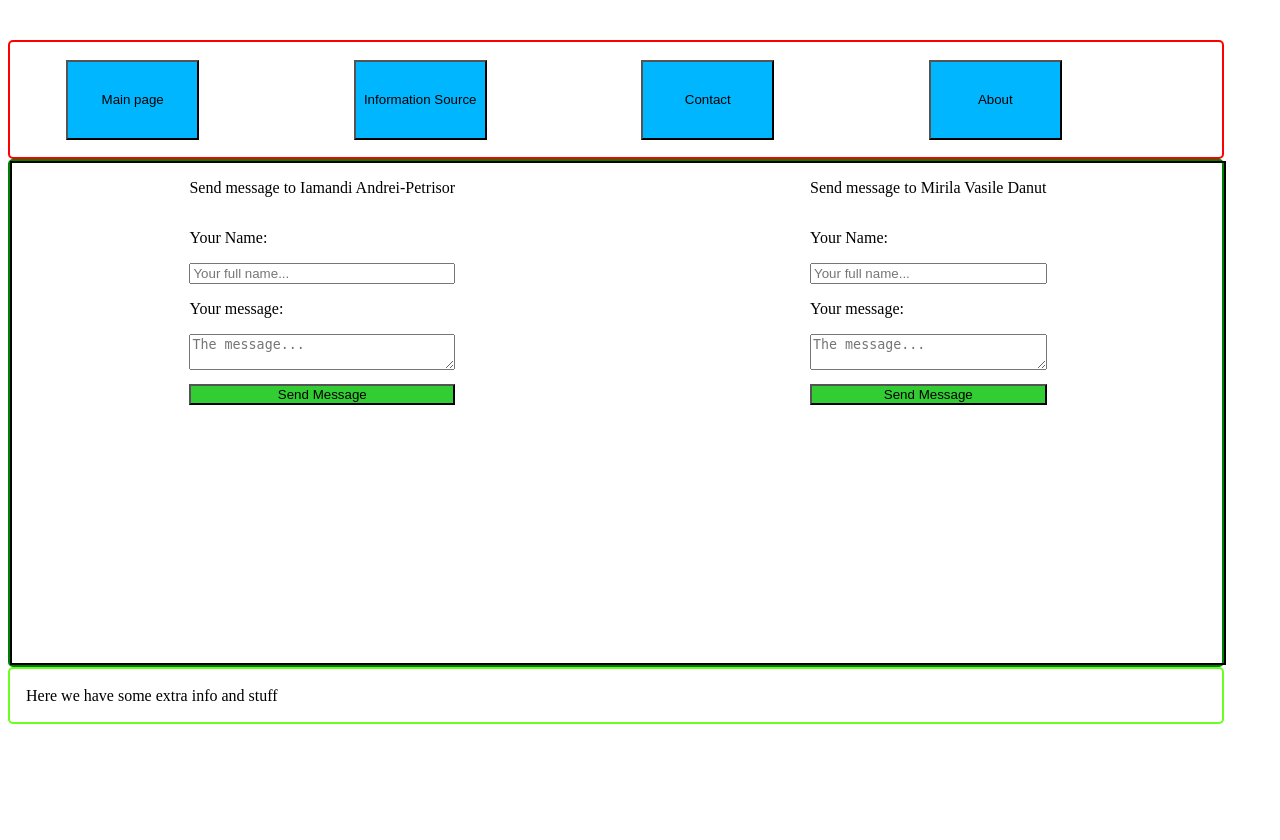
After one commit to Iamandi-Andrei/Web_OPreV, a PHP site: page /contact.html in a window 1280 px wide. The commit adds this page. Run offline with PHP 8.4, Linux system fonts and the light colour scheme.

Commit message:
Added contact

```diff
--- /dev/null
+++ b/contact.html
@@ -0,0 +1,70 @@
+<!DOCTYPE html>
+<html lang="en">
+
+<head>
+    <link rel="stylesheet" href="styles/style-contact.css">
+    <meta charset="UTF-8">
+    <meta http-equiv="X-UA-Compatible" content="IE=edge">
+    <meta name="viewport" content="width=device-width, initial-scale=1.0">
+    <title>Contact PAGE</title>
+</head>
+
+<body>
+    <header>
+        <ul class="top-menu">
+
+            <li>
+                <button type="button">Main page</button>
+                <button type="button" class="hide"><a href="index.html">Area where the main functionality is.</a></button>
+            </li>
+            <li>
+                <button type="button">Information Source</button>
+                <button type="button" class="hide">A list of sites used for the project.</button>
+            </li>
+            <li>
+                <button type="button">Contact</button>
+                <button type="button" class="hide"><a href="contact.html">You are here.</a></button>
+            </li>
+            <li>
+                <button type="button">About</button>
+                <button type="button" class="hide"><a href="about.html">Extra info about the site.</a></button>
+            </li>
+
+        </ul>
+    </header>
+
+    <main>
+
+        <div class="display-area">
+            <div class="contact-formular">
+                <p>Send message to Iamandi Andrei-Petrisor</p>
+                <form action="mailto:andreiiamandi@gmail.com" name="ContactFormAndrei">
+                    <p>Your Name:</p>
+                    <input type="text" size="20" name="ContactNameAndrei" placeholder="Your full name...">
+                    <p>Your message:</p>
+                    <textarea name="ContactMessageAndrei" placeholder="The message..."></textarea>
+                    <button type="submit">Send Message</button>
+                </form>
+            </div>
+
+            <div class="contact-formular">
+                <p>Send message to Mirila Vasile Danut</p>
+                <form action="mailto:danutm82@gmail.com" name="ContactFormDanut">
+                    <p>Your Name:</p>
+                    <input type="text" size="20" name="ContactNameDanut" placeholder="Your full name...">
+                    <p>Your message:</p>
+                    <textarea name="ContactMessageDanut" placeholder="The message..."></textarea>
+                    <button type="submit">Send Message</button>
+                </form>
+            </div>
+        </div>
+
+    </main>
+
+    <footer>
+        <p>Here we have some extra info and stuff</p>
+    </footer>
+
+</body>
+
+</html>
--- /dev/null
+++ b/styles/style-contact.css
@@ -0,0 +1,124 @@
+html {
+    height: 100%;
+}
+
+body {
+    min-height: 100%;
+    width: 95%;
+}
+
+header {
+    margin-top: 2.5em;
+    padding-left: 1em;
+    padding-right: 10em;
+    padding-top: 0.1em;
+    padding-bottom: 0.1em;
+    border: 2px solid red;
+    border-radius: 5px;
+}
+
+.top-menu {
+    height: auto;
+    display: flex;
+    flex-direction: row;
+    justify-content: space-between;
+}
+
+.menu-box {
+    display: flex;
+    width: 10em;
+    height: 6em;
+    background-color: rgb(0, 183, 255);
+    border-radius: 25px;
+    justify-content: center;
+    align-items: center;
+}
+
+li {
+    list-style-type: none;
+}
+
+li button {
+    background-color: rgb(0, 183, 255);
+    width: 10em;
+    height: 6em;
+}
+
+li button:hover+.hide {
+    display: inline-block;
+    box-shadow: inset 2px 2px 2px 2px #111111;
+    background-color: rgb(0, 158, 225);
+}
+
+li button:hover {
+    display: none;
+}
+
+.hide {
+    display: none;
+}
+
+main {
+    height: auto;
+    border: 2px solid green;
+    border-radius: 5px;
+}
+
+.form-area {
+    display: flex;
+    flex-flow: row wrap;
+    flex-direction: row;
+    justify-content: space-around;
+    height: auto;
+    width: 90%;
+    border: 2px solid green;
+}
+
+.form-box {
+    vertical-align: middle;
+    margin: 5px 10px 5px 0;
+    padding: 10px;
+    background-color: #fff;
+    border: 1px solid #ddd;
+}
+
+.display-area {
+    display: flex;
+    justify-content: space-around;
+    height: 500px;
+    width: 100%;
+    border: 2px solid black;
+}
+
+.element-display-area {
+    display: flex;
+    justify-content: center;
+}
+
+.contact-formular form {
+    display: flex;
+    flex-direction: column;
+}
+
+.contact-formular form button {
+    background-color: limegreen;
+    margin-top: 1em;
+}
+
+.contact-formular form button:hover {
+    background-color: rgb(5, 255, 5);
+}
+
+input[type=text]:focus,
+textarea:focus {
+    border: 3px solid #555;
+}
+
+footer {
+    padding-left: 1em;
+    padding-right: 10em;
+    padding-top: 0.1em;
+    padding-bottom: 0.1em;
+    border: 2px solid #69FF20;
+    border-radius: 5px;
+}
```
Also changed, not shown: about.html (+3 -9 lines), index.html (+4 -4 lines), styles/style-index.css (+8 -8 lines).
